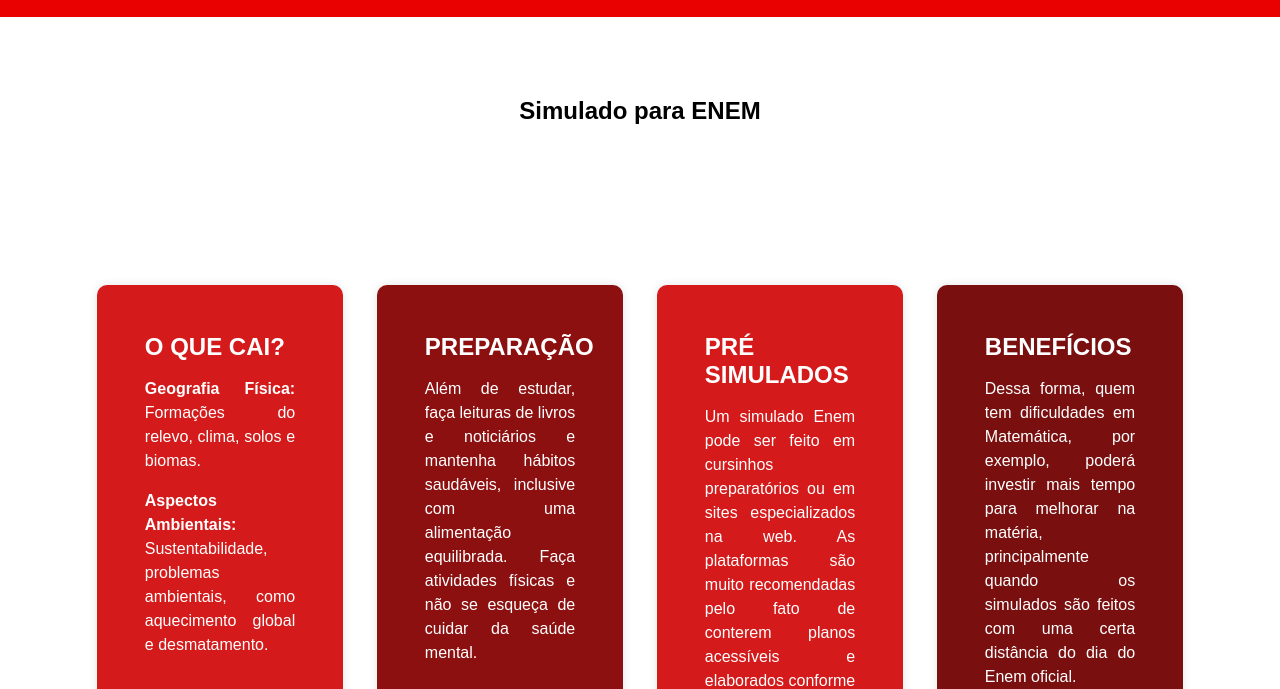
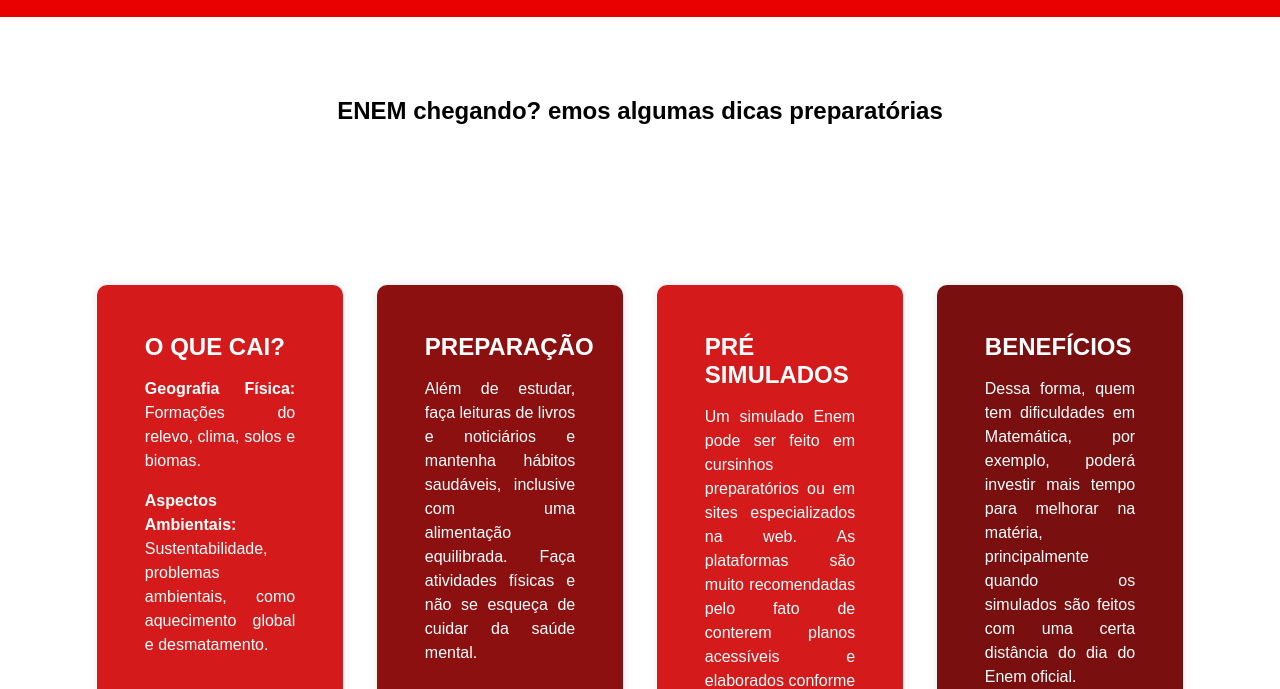
Before and after one commit to sosogomess/Projeto-Geografia, a plain HTML site: page simulados.html in a window 1280 px wide. Shown: the part 111-800 px from the top of the page. Drawn offline with Linux system fonts and the light colour scheme.

Commit message:
fix: text simulates

```diff
--- a/simulados.html
+++ b/simulados.html
@@ -32,7 +32,7 @@
     </header>
 <main>
     <section class="titulo">
-        <h2>Simulado para ENEM</h2>
+        <h2>ENEM chegando? emos algumas dicas preparatórias</h2>
     </section>
     <section class="container">
         <div class="card-container">
```
